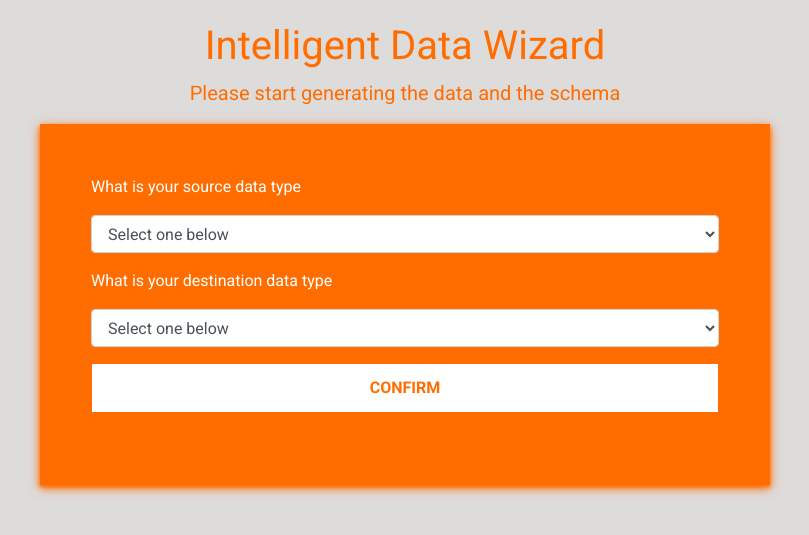
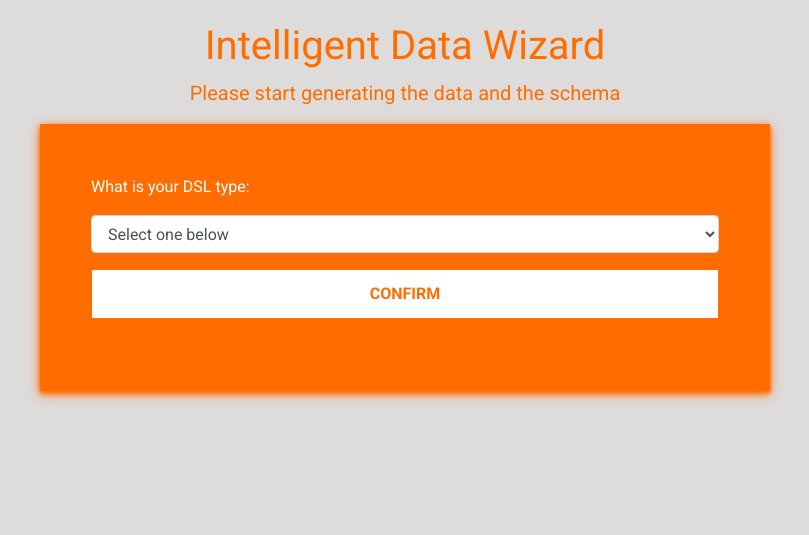
Before and after one commit to x1aotian/Schema_Wizard, a Django app: page /main/ in a window 1280 px wide. Shown: the top 535 px of the page, without its empty margins (235-1044 px from the left). Run offline with Django 4.2, Linux system fonts and the light colour scheme; some libraries are stand-ins or nearby versions.

Commit message:
Django+H5_v1

```diff
--- a/static/design.js
+++ b/static/design.js
@@ -6,25 +6,25 @@ $(document).ready(function(){
 });
 var context = {
     'type_list': ["Numbers", "Currency", "String", "Email", "Phone_Number", "URL", "Date", "Time", "DateTime"],
-    'type_list_demands': [["prec", "minv", "maxv"], ["curr_type", "prec", "minv", "maxv"], ["minl","maxl"], ["minl","maxl"], ["minl","maxl"], ["minl", "maxl"], ["max_year", "min_year"], [], ["max_year", "min_year"]];
+    'type_list_demands': [["prec", "minv", "maxv"], ["curr_type", "prec", "minv", "maxv"], ["minl","maxl"], ["minl","maxl"], ["minl","maxl"], ["minl", "maxl"], ["max_year", "min_year"], [], ["max_year", "min_year"]]
 }
-/*
-var fieldType = {"Number": ["prec", "minv", "maxv"],
-                "Currency": ["curr_type", "prec", "minv", "maxv"],
-                "String": ["minl","maxl"],
-                "Email": ["minl","maxl"],
-                "Phone_Number": ["minl","maxl"],
-                "URL": ["minl","maxl"],
-                "Date": ["max_year", "min_year"],
-                "Time": [],
-                "DateTime": ["max_year", "min_year"]
-                };
-*/
+
+// var fieldType = {"Number": ["prec", "minv", "maxv"],
+//                 "Currency": ["curr_type", "prec", "minv", "maxv"],
+//                 "String": ["minl","maxl"],
+//                 "Email": ["minl","maxl"],
+//                 "Phone_Number": ["minl","maxl"],
+//                 "URL": ["minl","maxl"],
+//                 "Date": ["max_year", "min_year"],
+//                 "Time": [],
+//                 "DateTime": ["max_year", "min_year"]
+//                 };
+
 
 var keyOptions = "<option value='default'>Select one below</option>";
 
-for (let type in context['type_list']) {
-    keyOptions += "<option value='" + type + "'>" + type + "</option>"
+for (var i = 0; i < context['type_list'].length; i++) {
+    keyOptions += "<option value='" + context['type_list'][i] + "'>" + context['type_list'][i] + "</option>"
 }
 console.log(keyOptions)
 document.getElementById('chooseType').innerHTML = keyOptions;
--- a/templates/index.html
+++ b/templates/index.html
@@ -28,6 +28,7 @@
             <div class="col-md-8 form_field">
 
                 <form id="survey-form" method="POST" action="{% url 'choose_type' %}">
+                <!-- <form id="survey-form" method="POST" action="http://127.0.0.1:8000/original_view/"> -->
                     {% csrf_token %}
                     <div class="form-group">
                         <p>What is your source data type</p>
@@ -42,29 +43,29 @@
 
                     <div id="src-CSV" class="form-group src hidden">
                         <label id="csv-label" name="csv-label">Path of your source CSV File:</label>
-						<input type="file" name="csv_src_file" class="form-control" id="csv_src_file"
-                            required><br><br>
+                        <input type="text" name="csv_src_file" class="form-control" id="csv_src_file"
+                            ><br><br>
                     </div>
 
                     <div id="src-SQL" class="form-group src hidden">
                         <label id="sql-label" name="sql-label">Path of your source SQL:</label>
-						<input type="file" name="sql_src_file" class="form-control" id="sql_src_file"
-                            required>
+                        <input type="text" name="sql_src_file" class="form-control" id="sql_src_file"
+                            >
                         <label id="table-label" name="table-label">Name of the source SQL Table</label>
                         <input type="text" name="sql_table_name_src" class="form-control" id="sql_table_name_src"
-                            required><br><br>
+                            ><br><br>
                     </div>
 
                     <div id="src-Airtable" class="form-group src hidden">
                         <label id="label-airtable" for="path">The link to your source AirTable </label>
                         <input type="path" name="AirTablePath" class="form-control" id="AirTablePath"
-                            placeholder="Enter the path of your input file" required><br><br>
+                            placeholder="Enter the path of your input file" ><br><br>
                     </div>
 
                     <div id="src-GoogleSheet" class="form-group src hidden">
                         <label id="label-googlesheet" for="path">The link to your source Google Sheet</label>
                         <input type="path" name="GoogleSheetPath" class="form-control" id="GoogleSheetPath"
-                            placeholder="Enter the path of your input file" required><br><br>
+                            placeholder="Enter the path of your input file" ><br><br>
                     </div>
 
                     <div class="form-group">
@@ -80,29 +81,29 @@
 
                     <div id="dest-CSV" class="form-group dest hidden">
                         <label id="csv-label" name="csv-label">Path of your dest CSV File:</label>
-						<input type="file" name="csv_dest_file" class="form-control" id="csv_dest_file"
-                            required><br><br>
+                        <input type="text" name="csv_dest_file" class="form-control" id="csv_dest_file"
+                            ><br><br>
                     </div>
 
                     <div id="dest-SQL" class="form-group dest hidden">
                         <label id="sql-label" name="sql-label">Path of your dest SQL:</label>
-						<input type="file" name="sql_dest_file" class="form-control" id="sql_dest_file"
-                            required>
+                        <input type="text" name="sql_dest_file" class="form-control" id="sql_dest_file"
+                            >
                         <label id="table-label" name="table-label">Name of the dest SQL Table</label>
                         <input type="text" name="sql_table_name_dest" class="form-control" id="sql_table_name_dest"
-                            required><br><br>
+                            ><br><br>
                     </div>
 
                     <div id="dest-Airtable" class="form-group dest hidden">
                         <label id="label-airtable" for="path">The link to your dest AirTable </label>
                         <input type="path" name="AirTablePath" class="form-control" id="AirTablePath"
-                            placeholder="Enter the path of your input file" required><br><br>
+                            placeholder="Enter the path of your input file" ><br><br>
                     </div>
 
                     <div id="dest-GoogleSheet" class="form-group dest hidden">
                         <label id="label-googlesheet" for="path">The link to your dest Google Sheet</label>
                         <input type="path" name="GoogleSheetPath" class="form-control" id="GoogleSheetPath"
-                            placeholder="Enter the path of your input file" required><br><br>
+                            placeholder="Enter the path of your input file" ><br><br>
                     </div>
 
                     <div class="form-group">
--- a/web_schema_wizard/views.py
+++ b/web_schema_wizard/views.py
@@ -19,32 +19,27 @@ DSL_0 = None
 src_data = None
 src_format = ""
 dest_format = ""
+src_type = None
 # csv_dest_file = ""
 # sql_dest_file = ""
 # sql_table_name_src = ""
 # sql_table_name_dest = ""
 type_option = None
+csv_file = ""
+sql_file = ""
+csv_dest_file = ""
+sql_dest_file = ""
+sql_table_name_dest = ""
 
 def form(request):
     return render(request, 'index.html')
 
 def main(request):
-    context = {}
+    # context = {}
+    # context['res'] = "you succeed!"
+    # return render(request, 'result.html', context)
 
-    if request.method == 'POST':
-        # source = request.POST.get('source')
-        # target = request.POST.get('target')
-        # api_key = request.POST.get('api_key')
-        # base_id = request.POST.get('base_id')
-        # table_name = request.POST.get('table_name')
-        # file_path = request.POST.get('file_path')
-        # converter(source, target, file_path, api_key, base_id, table_name)
-
-        # context['res'] = 'Convert successfully from %s to %s!' % (source, target)
-        context['res'] = 'test successfully'
-        return render(request, 'result.html', context)  # result.html stored locally
-
-    return render(request, 'index.html', context)
+    return render(request, 'design.html')
 
 def view2(request, id):
     return HttpResponse("You are navigating the view of %s" %id)
@@ -60,11 +55,16 @@ def choose_type(request):
         dest_format = str(request.POST.get('dest'))
         # file_path = str(request.POST.get('myFile'))
 
-        if src_format == "csv":
+        global src_data
+        global src_type
+        global csv_file
+        global sql_file  # just for debugging
+        if src_format == "CSV":
             # print("\n> Please input source file's path. ex: \"samples/csv_test.csv\".")
             csv_file = str(request.POST.get('csv_src_file')).strip()
+            # csv_file = request.POST.get('csv_src_file')
             src_data = src_read.read_csv(csv_file)
-        elif src_format == "sql":
+        elif src_format == "SQL":
             # print("\n> Please input source .db's path & table's name, seperated by comma. ex: \"samples/sql_test.db, People\".")
             # sql_file, sql_table = [i.strip() for i in str(input()).split(",")]
             sql_file = str(request.POST.get('sql_src_file')).strip()
@@ -73,14 +73,14 @@ def choose_type(request):
 
         # do regress
         global type_options_proto
-        if src_format == "csv":
+        if src_format == "CSV":
             for col in src_data.columns:
                 type_options_proto.append([])
                 for type in map_src["csv"]["string"]:
                     type_m = type()
                     if type_m.regress(src_data[col]):
                         type_options_proto[-1].append(type_m)
-        elif src_format == "sql":
+        elif src_format == "SQL":
             for i in range(len(src_type)):
                 type_options_proto.append([])
                 nm = src_type.loc[i, 'name']
@@ -94,6 +94,21 @@ def choose_type(request):
         global DSL_0
         DSL_0 = DSL(0)
         DSL_0.names = list(src_data.columns)
+
+        # dest_path should be designated here, because 'request' would change when using other html
+        if dest_format == "CSV":
+            # print("\n> Please input dest file's path. ex: \"samples/csv_test_dest.csv\".")
+            global csv_dest_file
+            csv_dest_file = str(request.POST.get('csv_dest_file'))
+            # dest_write.write_csv(csv_dest_file, DSL_0)
+        elif dest_format == "SQL":
+            # print("\n> Please input source .db's path & table's name, seperated by comma. ex: \"samples/sql_test_dest.db, Students\".")
+            # sql_file, sql_table = [i.strip() for i in str(input()).split(",")]
+            global sql_dest_file
+            global sql_table_name_dest
+            sql_dest_file = str(request.POST.get('sql_dest_file'))
+            sql_table_name_dest = str(request.POST.get('sql_table_name_dest'))
+            # dest_write.write_sql(sql_dest_file, sql_table_name_dest, DSL_0
 
         # context = {'type_options_proto': type_options_proto}
         # return render(request, 'choose_type.html', context)
@@ -159,15 +174,15 @@ def choose_type_mod_loop(request):
         for idx, row in src_data.iterrows():
             DSL_0.addRecord(row)
 
-        if dest_format == "csv":
+        if dest_format == "CSV":
             # print("\n> Please input dest file's path. ex: \"samples/csv_test_dest.csv\".")
-            csv_dest_file = str(request.POST.get('csv_dest_file'))
+            # csv_dest_file = str(request.POST.get('csv_dest_file'))
             dest_write.write_csv(csv_dest_file, DSL_0)
-        elif dest_format == "sql":
+        elif dest_format == "SQL":
             # print("\n> Please input source .db's path & table's name, seperated by comma. ex: \"samples/sql_test_dest.db, Students\".")
             # sql_file, sql_table = [i.strip() for i in str(input()).split(",")]
-            sql_dest_file = str(request.POST.get('sql_dest_file'))
-            sql_table_name_dest = str(request.POST.get('sql_table_name_dest'))
+            # sql_dest_file = str(request.POST.get('sql_dest_file'))
+            # sql_table_name_dest = str(request.POST.get('sql_table_name_dest'))
             dest_write.write_sql(sql_dest_file, sql_table_name_dest, DSL_0)
         context = {}
         context['res'] = 'Convert successfully from %s to %s!' % (src_format, dest_format)
```
Also changed, not shown: templates/design.js (+15 -16 lines), templates/result.html (added, +11 -0 lines). Lines whose indentation alone changed are shown as unchanged.
